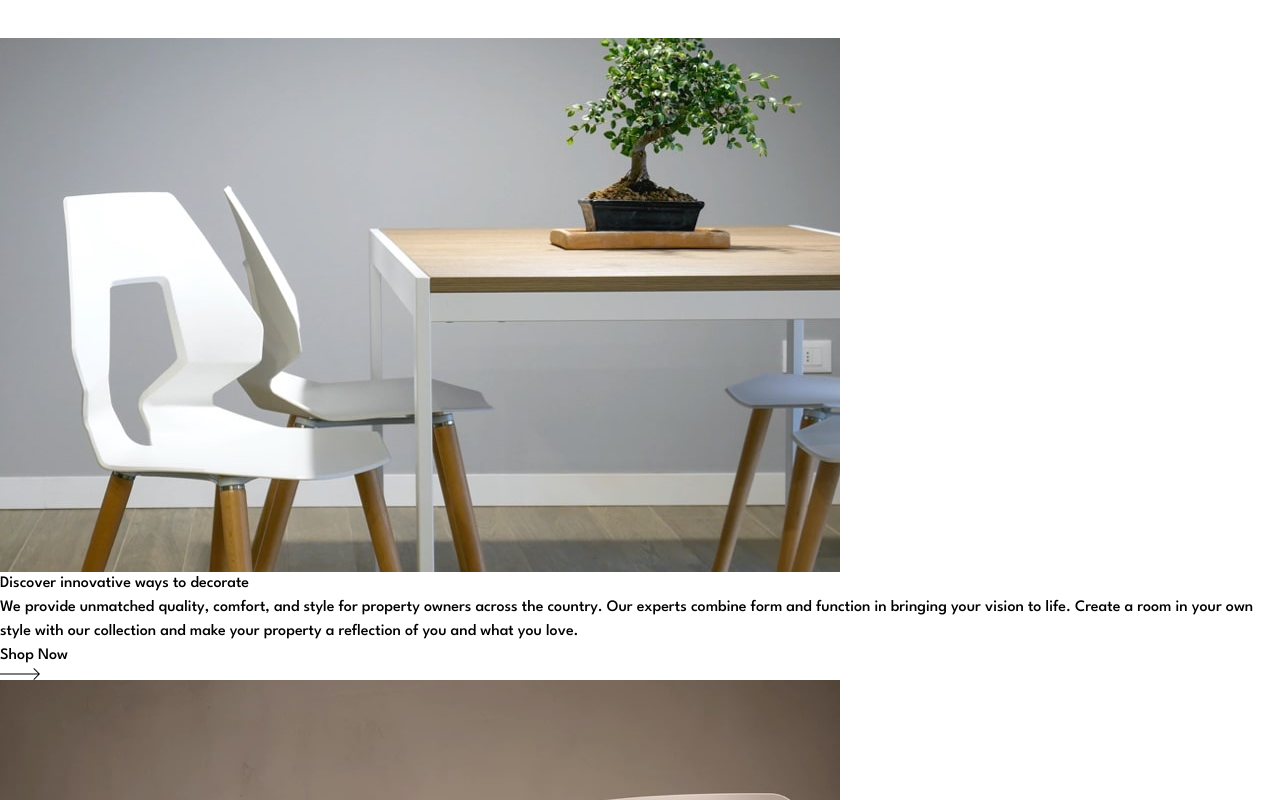
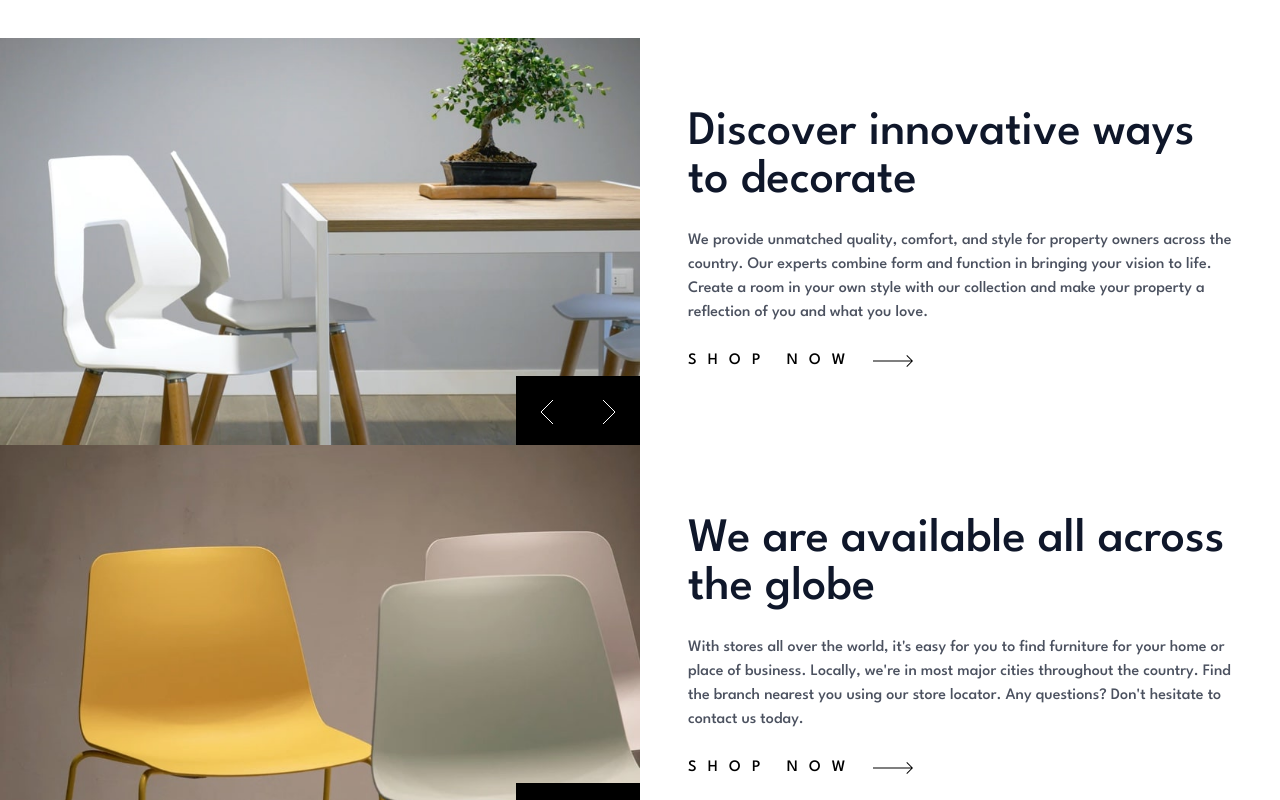
Before and after one commit to gigisoza/room-homepage, a React (Vite) app: page / in a window 1280 px wide. Shown: the top 800 px of the page. Built offline with nearby package versions, Linux system fonts and the light colour scheme.

Commit message:
Add styles in Showcase component

```diff
--- a/src/components/Showcase.tsx
+++ b/src/components/Showcase.tsx
@@ -1,5 +1,7 @@
 import { useState } from "react";
 import arrow from "../assets/icon-arrow.svg";
+import left from "../assets/icon-angle-left.svg";
+import right from "../assets/icon-angle-right.svg";
 
 const data = [
   {
@@ -32,18 +34,41 @@ export default function Showcase() {
     <>
       <section>
         {items.map((item, index) => (
-          <article key={item.id}>
-            <div>
+          <article
+            key={item.id}
+            className="grid grid-cols-1 lg:grid-cols-2 lg:place-items-center"
+          >
+            <div className="relative">
               <picture>
                 <source media="(min-width: 768px)" srcSet={item.desktop} />
-                <img src={item.mobile} alt={item.title} />
+                <img src={item.mobile} alt={item.title} className="w-full" />
               </picture>
+
+              <ul className="absolute -bottom-3 right-0 flex">
+                <li>
+                  <button className="bg-black hover:bg-neutral-700 transition-all duration-200">
+                    <img src={left} alt="" className="p-6" />
+                  </button>
+                </li>
+                <li>
+                  <button className="bg-black hover:bg-neutral-700 transition-all duration-200">
+                    <img src={right} alt="" className="p-6" />
+                  </button>
+                </li>
+              </ul>
             </div>
 
-            <div>
-              <h1>{item.title}</h1>
-              <p>{item.desc}</p>
-              <button>
+            <div className="p-8 lg:p-12">
+              <h1 className="text-slate-900 text-3xl lg:text-5xl">
+                {item.title}
+              </h1>
+              <p className="text-slate-900 opacity-75 my-6">{item.desc}</p>
+              <button
+                className="flex items-center gap-4 uppercase tracking-widest hover:opacity-75"
+                style={{
+                  letterSpacing: "0.7rem",
+                }}
+              >
                 Shop Now <img src={arrow} alt="" />
               </button>
             </div>
```
